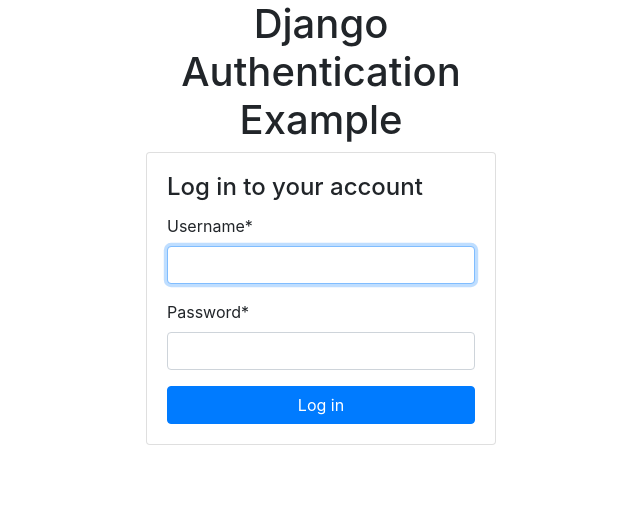
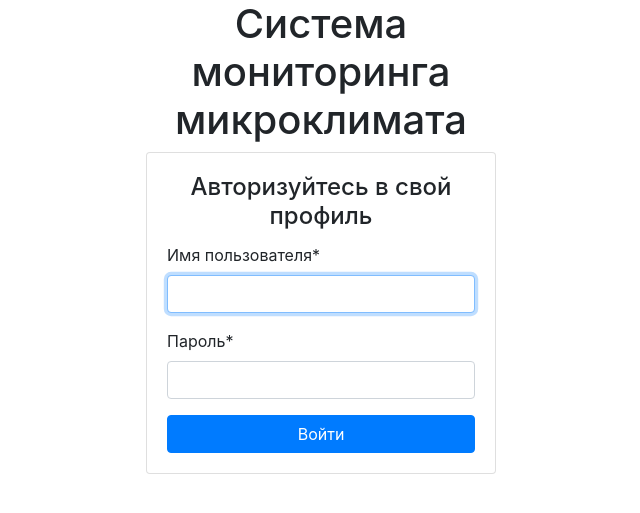
Before and after one commit to Zhichi57/Microclimate-monitoring-system, a Django app: page /login/ in a window 1280 px wide. Shown: the top 513 px of the page, without its empty margins (319-959 px from the left). Run offline with Django 3.2, Linux system fonts and the light colour scheme; some libraries are stand-ins or nearby versions.

Commit message:
edit login template

```diff
--- a/templates/index.html
+++ b/templates/index.html
@@ -18,7 +18,7 @@
 
     <link rel="stylesheet" href="{% static 'bootstrap-icons-1.8.1/bootstrap-icons.css' %}">
 
-    <title>Hello, world!</title>
+    <title>ВКР</title>
 </head>
 <body>
 {% include 'add_sensor_modal.html' %}
--- a/templates/registration/base.html
+++ b/templates/registration/base.html
@@ -2,13 +2,13 @@
 <html  lang="en">
 <head>
 <link  rel="stylesheet"  href="https://maxcdn.bootstrapcdn.com/bootstrap/4.0.0/css/bootstrap.min.css"  integrity="sha384-Gn5384xqQ1aoWXA+058RXPxPg6fy4IWvTNh0E263XmFcJlSAwiGgFAW/dAiS6JXm"  crossorigin="anonymous">
-<title>Django Authentication Example</title>
+<title>ВКР</title>
 </head>
 <body>
   <div  class="container">
     <div  class="row justify-content-center">
       <div  class="col-4">
-      <h1  class="text-center">Django Authentication Example</h1>
+      <h1  class="text-center">Система мониторинга микроклимата</h1>
       {% block main %}
       {% endblock %}
       </div>
--- a/templates/registration/login.html
+++ b/templates/registration/login.html
@@ -4,15 +4,27 @@
 {% block main %}
     <div class="card">
         <div class="card-body">
-<h4 class="card-title">Log in to your account</h4>
+            <h4 class="card-title" style="text-align: center;">Авторизуйтесь в свой профиль</h4>
 
             <form method="post">
                 {% csrf_token %}
                 <input type="hidden" name="next" value="{{ next }}">
 
-{{ form|crispy }}
 
-<button type="submit" class="btn btn-primary btn-block">Log in</button>
+                <div id="div_id_username" class="form-group"><label for="id_username" class=" requiredField">
+                    Имя пользователя<span class="asteriskField">*</span> </label>
+                    <div><input type="text" name="username" autofocus="" autocapitalize="none" autocomplete="username"
+                                maxlength="150" class="textinput textInput form-control" required="" id="id_username">
+                    </div>
+                </div>
+
+                <div id="div_id_password" class="form-group"><label for="id_password" class=" requiredField">
+                    Пароль<span class="asteriskField">*</span> </label>
+                    <div><input type="password" name="password" autocomplete="current-password"
+                                class="textinput textInput form-control" required="" id="id_password"></div>
+                </div>
+
+                <button type="submit" class="btn btn-primary btn-block">Войти</button>
             </form>
         </div>
     </div>
```
Lines whose indentation alone changed are shown as unchanged.
